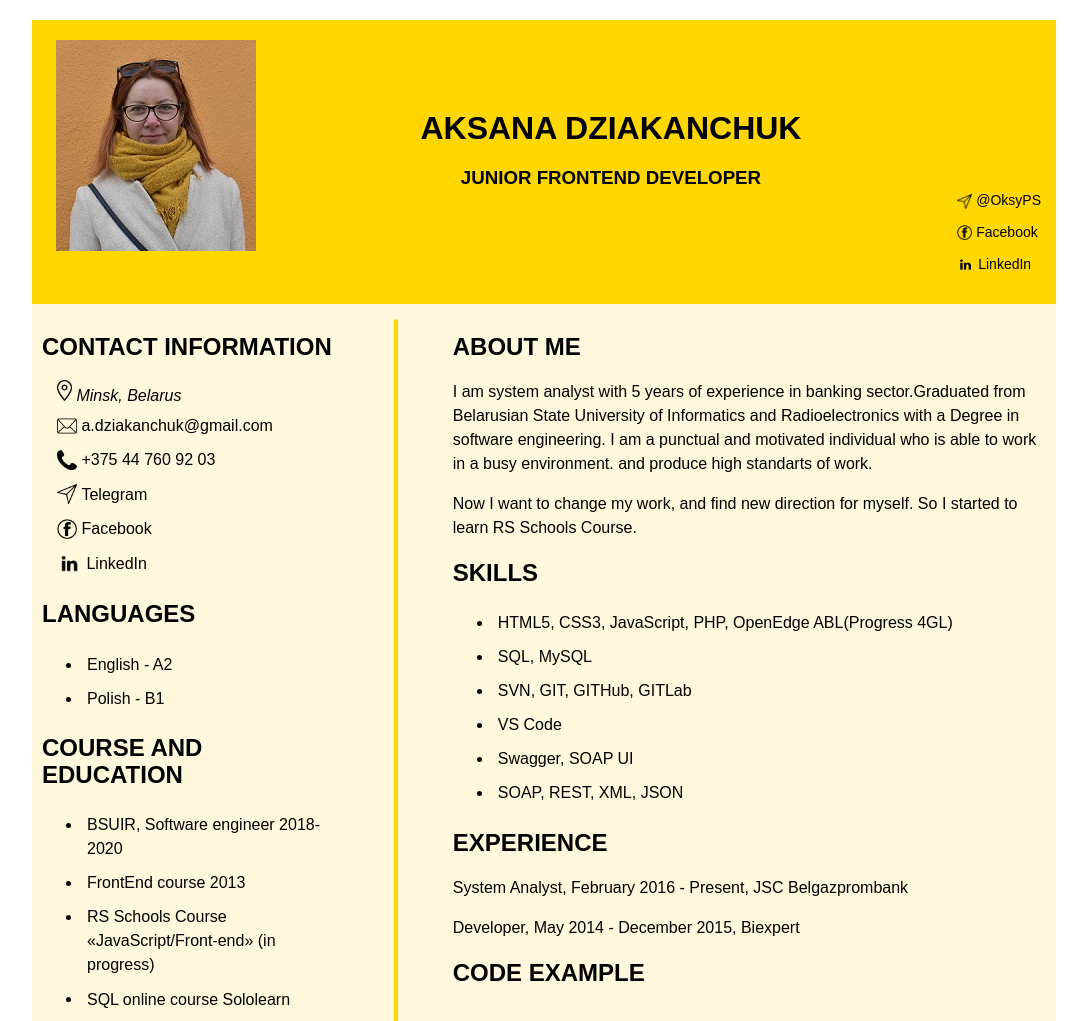
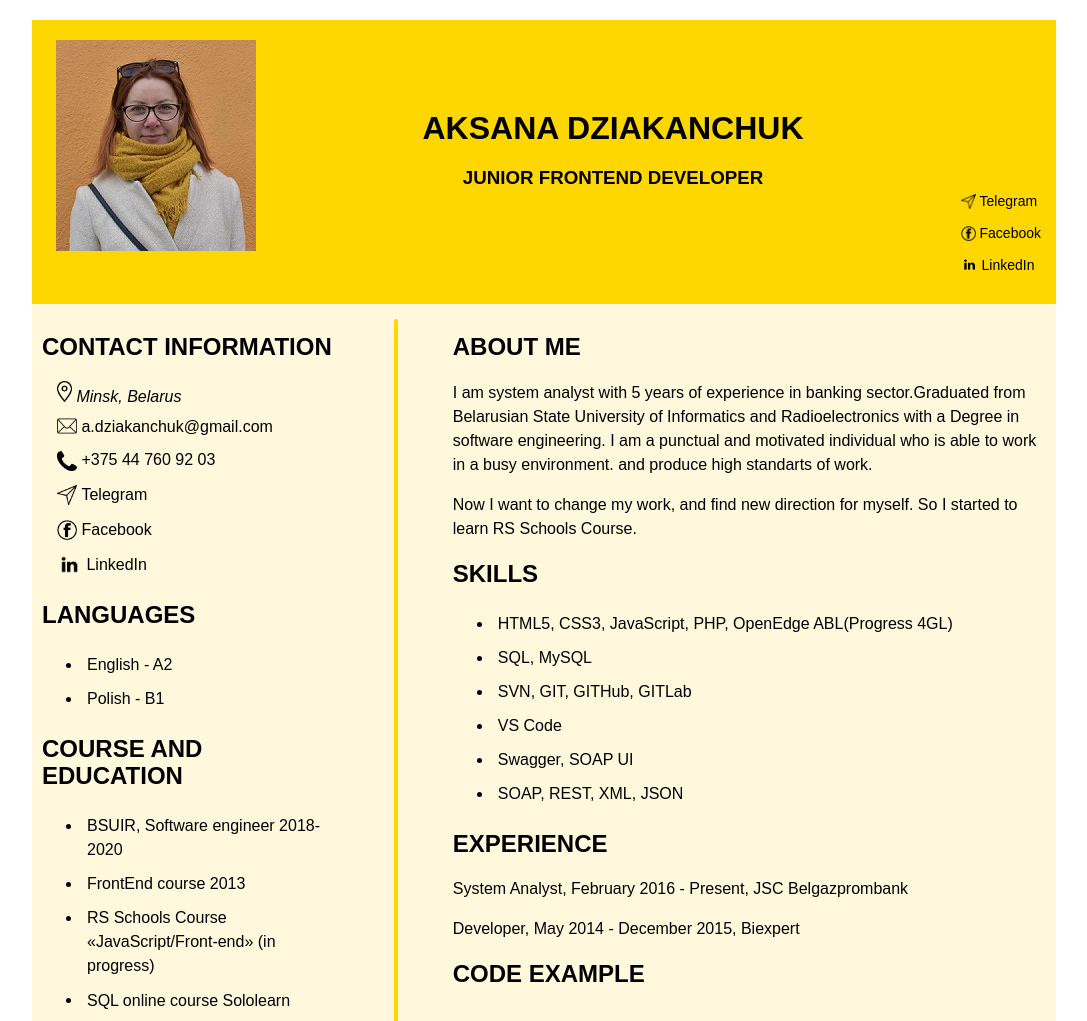
Before and after one commit to ADziakon/rsschool-cv-old3, a plain HTML site: page index.html in a window 1280 px wide. Shown: the top 1021 px of the page, without its empty margins (96-1183 px from the left). Drawn offline with Linux system fonts and the light colour scheme.

Commit message:
fix: change contacts

```diff
--- a/index.html
+++ b/index.html
@@ -18,7 +18,7 @@
                     <!-- меню-->
                     <nav class="menu">
                         <ul class="social_network_head">
-                            <li><img src="./image/telegramm.png" alt="telegramm" width = "15" height="15">  @OksyPS </li>
+                            <li><img src="./image/telegramm.png" alt="telegramm" width = "15" height="15">  <a href="https://t.me/OksyPS"> Telegram </a> </li>
                             <li><img src="./image/facebook.png" alt="facebook" width = "15" height="15"> <a href="https://www.facebook.com/aksana.peshka"> Facebook </a></li>
                             <li><img src="./image/link.png" alt="linkedin" width = "17" height="17"> <a href = "https://www.linkedin.com/in/aksana-dziakanchuk-54329386/"> LinkedIn </a></li>
                         </ul>
```
Also changed, not shown: image/rs_school_js.svg (added).
